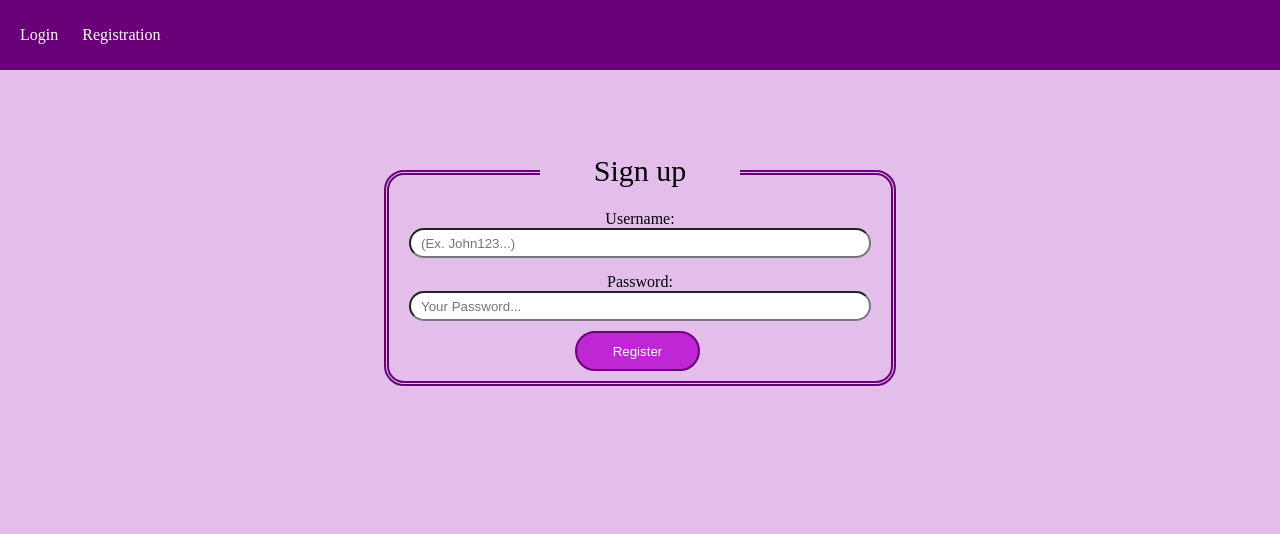
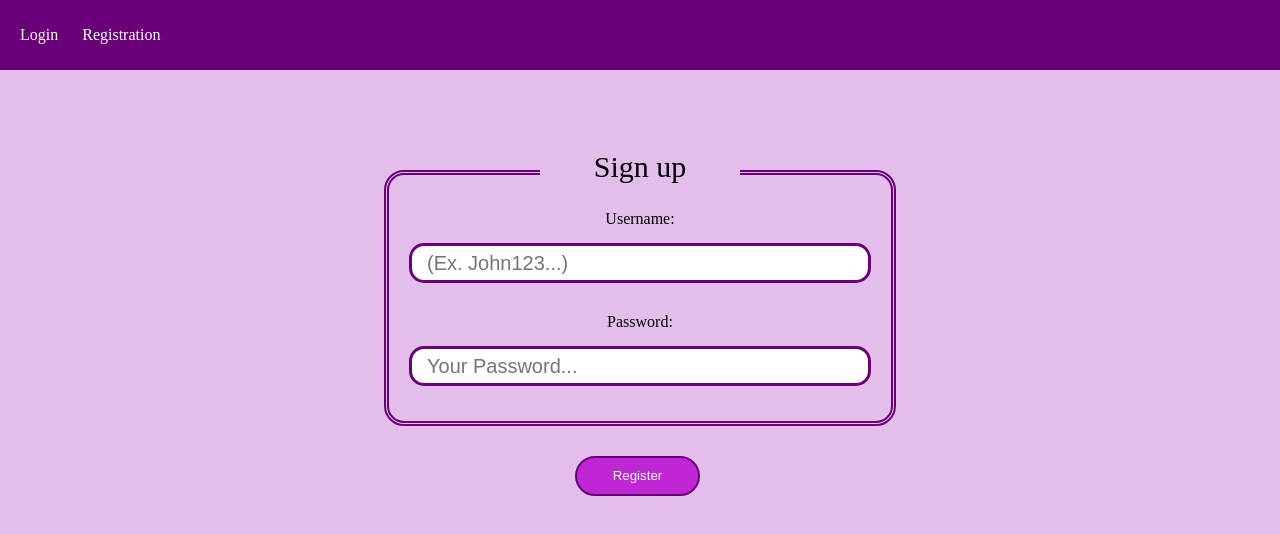
Before and after one commit to Qazorr/Techniki-WWW, a React (Create React App) app in the folder 2/client/: page /registration in a window 1280 px wide. Shown: the top 534 px of the page. Built offline with nearby package versions, Linux system fonts and the light colour scheme; no server answers.

Commit message:
v1.12 CSS tweaks

```diff
--- a/2/client/src/App.css
+++ b/2/client/src/App.css
@@ -128,11 +128,11 @@ legend {
 
 .loginPage input {
     width: 75%;
-    height: 50px;
-    border-radius: 8px;
-    border: none;
+    height: 40px;
     margin: 10px;
-    border: 2px solid var(--button-color);
+    border: 3px solid var(--navbar-color);
+    border-radius: 15px;
+    padding-left: 10px;
 }
 
 .loginPage button {
@@ -160,10 +160,6 @@ legend {
     padding-left: 10px;
 }
 
-.registrationPage input:last-of-type {
-    margin-bottom: 40px;
-}
-
 .registrationPage .formContainer {
     position: relative;
     border: solid 5px var(--navbar-color);
@@ -182,7 +178,7 @@ legend {
 
 .registerBttn {
     position: absolute;
-    top: 71%;
+    top: 110%;
     left: 37%;
     width: 25%;
     height: 40px;
@@ -305,7 +301,9 @@ legend {
 }
 
 #inputCreatePostTitle,
-#inputCreatePostText {
+#inputCreatePostText,
+#inputRegisterUsername,
+#inputRegisterPassword {
     font-size: 20px;
     height: 40px;
     margin: 15px 0 15px;
@@ -315,6 +313,7 @@ legend {
 }
 
 .formContainer span {
+    font-weight: bold;
     color: red;
 }
 
```
